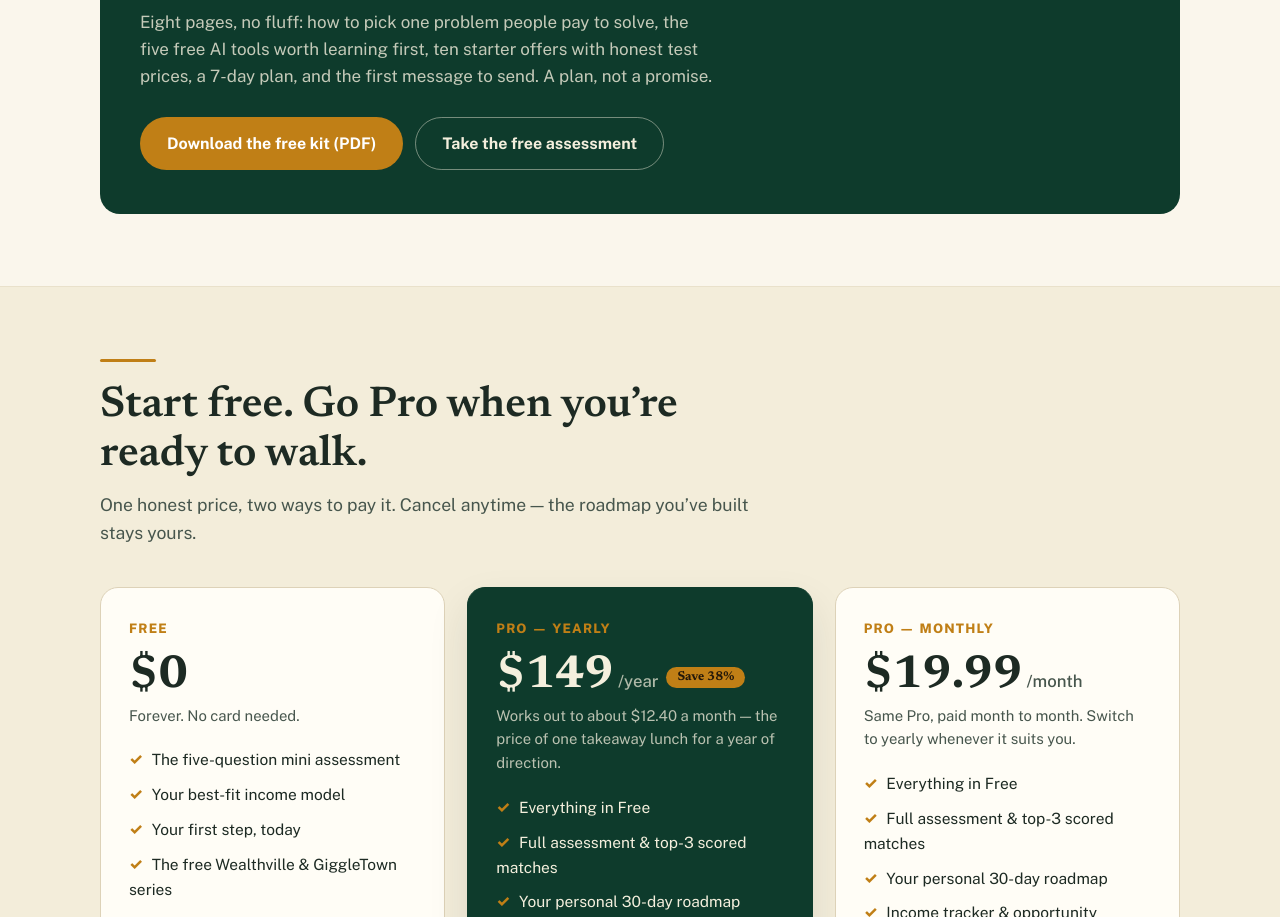
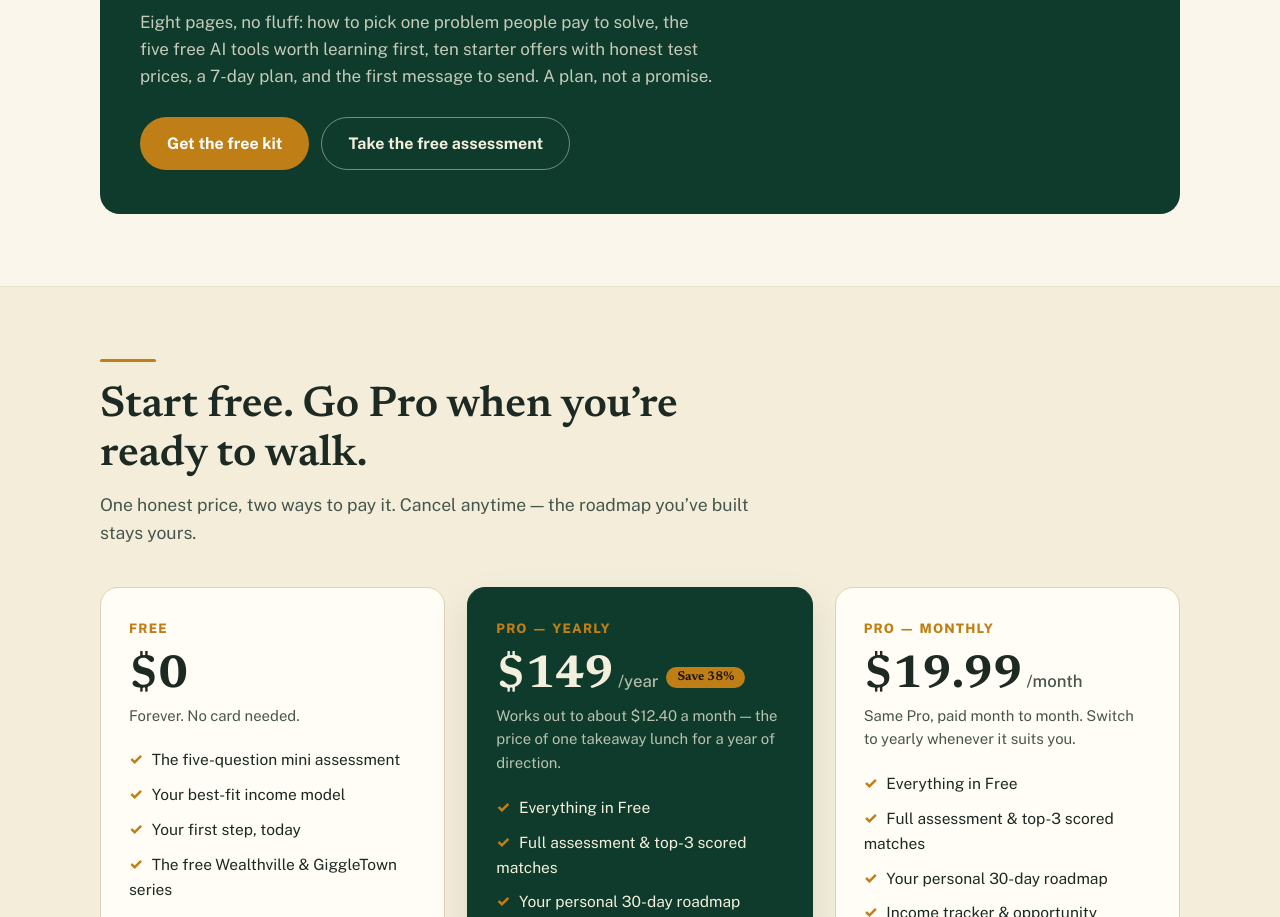
Before and after one commit to clutchlab-coach/income-compass, a plain HTML site: page index.html in a window 1280 px wide. Shown: the part 4465-5382 px from the top of the page. Drawn offline with nearby package versions, Linux system fonts and the light colour scheme.

Commit message:
Kit email signup for the Starter Kit

```diff
--- a/index.html
+++ b/index.html
@@ -480,7 +480,7 @@
             <h2>Free download: the AI Income Starter Kit</h2>
             <p style="margin: 0 0 26px;">Eight pages, no fluff: how to pick one problem people pay to solve, the five free AI tools worth learning first, ten starter offers with honest test prices, a 7-day plan, and the first message to send. A plan, not a promise.</p>
             <div class="hero-ctas" style="justify-content: flex-start; margin-top: 0;">
-              <a class="btn btn-gold" href="ai-income-starter-kit.pdf" download>Download the free kit (PDF)</a>
+              <a class="btn btn-gold" href="https://clutchlab.kit.com/ai-income-starter-kit">Get the free kit</a>
               <a class="btn btn-outline-light" href="#quiz">Take the free assessment</a>
             </div>
           </div>
```
